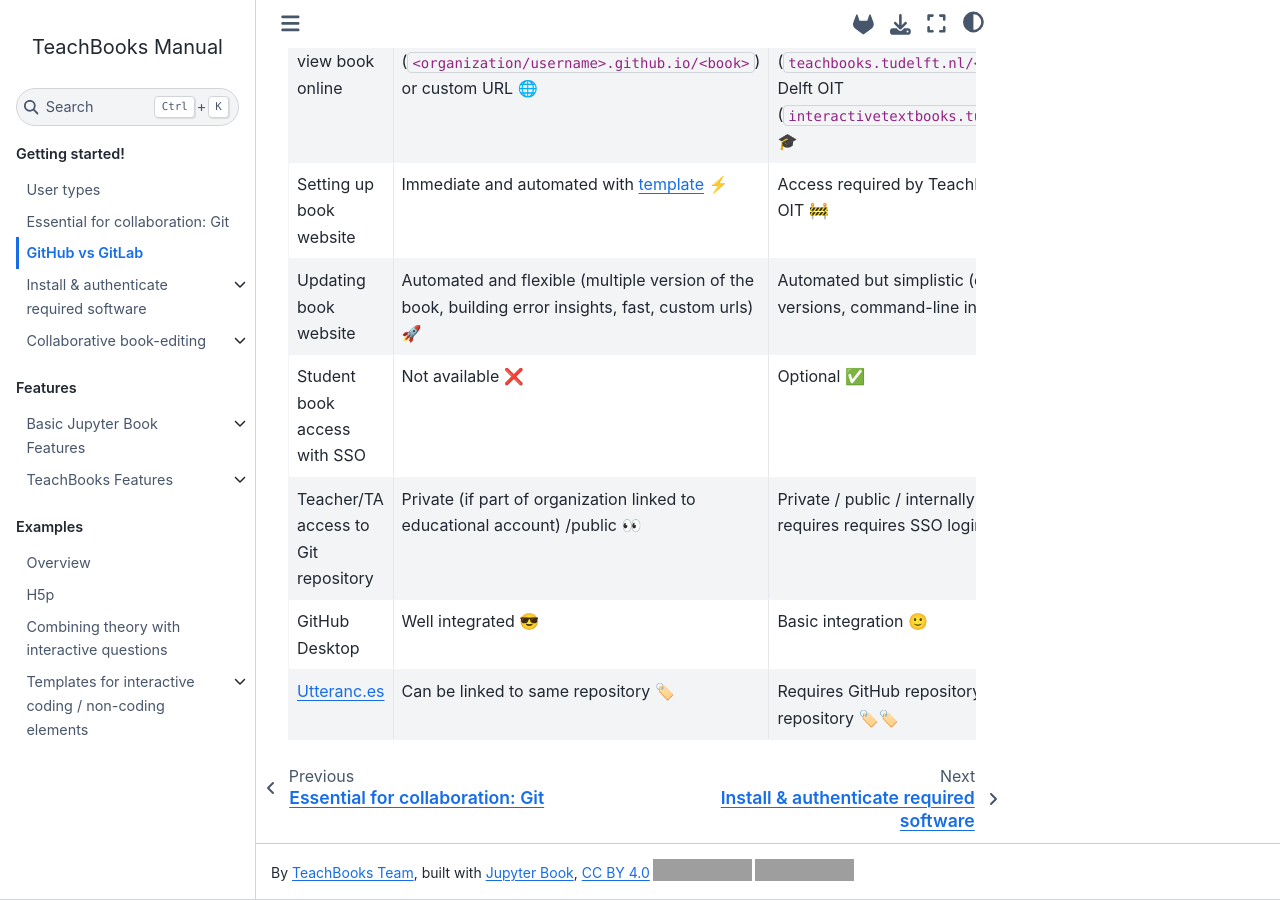
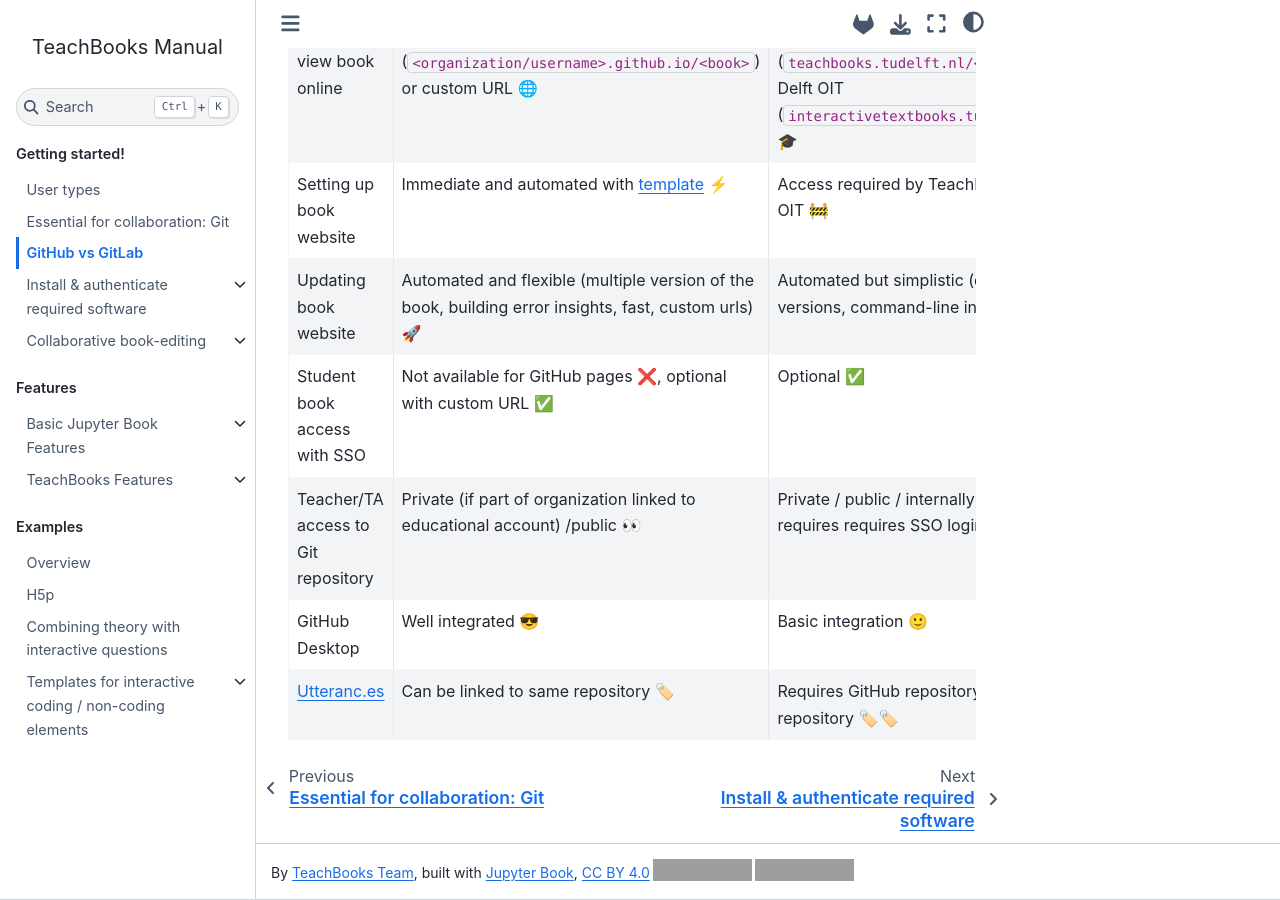
Before and after one commit to TeachBooks/mirror_teachbook_manual, a Jupyter Book: the page built from book/installation-and-setup/choose_platforms.md, in a window 1280 px wide and 900 px high, scrolled down 1303 px. Built offline with Jupyter Book 1.0.4 settings and Sphinx 7.4.7 and the Sphinx Book theme 1.1.4, drawn with Linux system fonts in a browser that asks for light colours; pages that are not in the unit, such as notebooks, are missing from menus; comment, search, counter and statistics services are not loaded; grey boxes are pictures that could not be loaded.

Commit message:
Update choose_platforms.md

```diff
--- a/book/installation-and-setup/choose_platforms.md
+++ b/book/installation-and-setup/choose_platforms.md
@@ -23,7 +23,7 @@
 | Website to view book online     | GitHub pages (`<organization/username>.github.io/<book>`) or custom URL 🌐         | TeachBooks (`teachbooks.tudelft.nl/<book>`) or TU Delft OIT (`interactivetextbooks.tudelft.nl/<book>`) 🎓 |
 | Setting up book website | Immediate and automated with [template](../external/template/README.md) ⚡️         | Access required by TeachBooks or TU Delft OIT  🚧    |
 | Updating book website | Automated and flexible (multiple version of the book, building error insights, fast, custom urls)  🚀   | Automated but simplistic (one or two versions, command-line interface) 🛵    |
-| Student book access with SSO    | Not available  ❌      | Optional  ✅          |
+| Student book access with SSO    | Not available for GitHub pages  ❌, optional with custom URL  ✅ | Optional  ✅          |
 | Teacher/TA access to Git repository   | Private (if part of organization linked to educational account) /public  👀   | Private / public / internally TU Delft, editing requires requires SSO login  👥   |
 | GitHub Desktop | Well integrated 😎 | Basic integration 🙂 |
 | Utteranc.es | Can be linked to same repository 🏷️ | Requires GitHub repository next to GitLab repository 🏷️🏷️|
```
